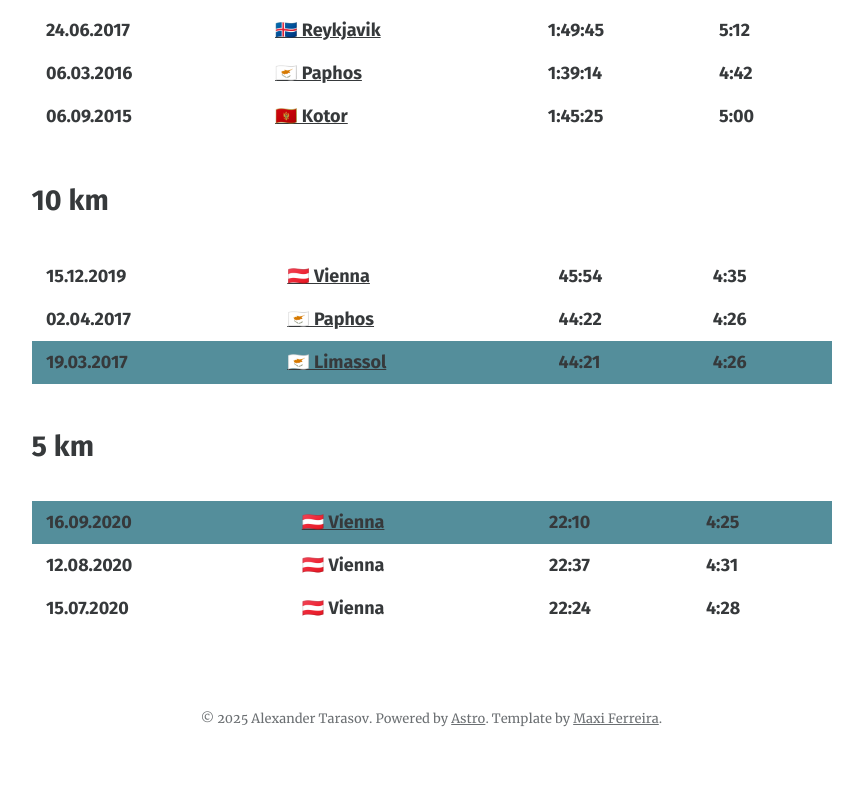
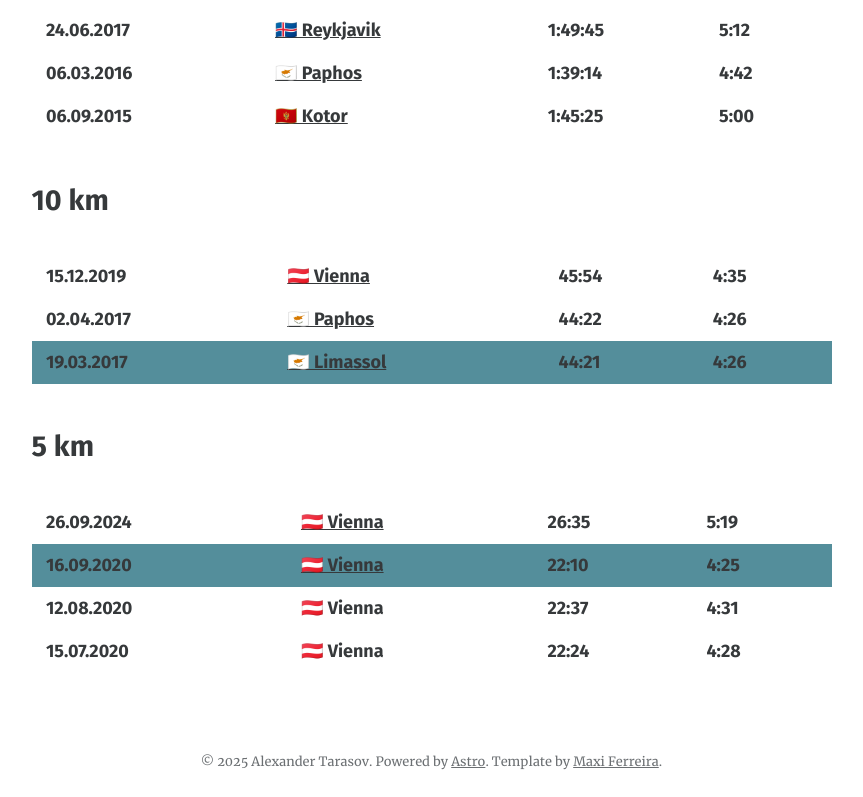
Before and after one commit to oioki/blog, an Astro site: page /running in a window 1280 px wide. Shown: the part 1134-1931 px from the top of the page, without its empty margins (201-1064 px from the left). Before the commit the page ends 1888 px from the top, so only its background shows below. Built offline with nearby package versions, Linux system fonts and the light colour scheme; Astro itself is replaced by a stand-in of ours.

Commit message:
add Vienna Night Run 2024

```diff
--- a/src/pages/running.astro
+++ b/src/pages/running.astro
@@ -174,6 +174,12 @@ const permalink = `${Astro.site.href}running`;
 
     <h2>5 km</h2>
     <table>
+      <tr>
+        <td>26.09.2024</td>
+        <td><a href="https://my1.raceresult.com/267208/certificate/30790/Urkunde">🇦🇹 Vienna</a></td>
+        <td>26:35</td>
+        <td>5:19</td>
+      </tr>
       <tr class="best-time">
         <td>16.09.2020</td>
         <td><a href="https://www.instagram.com/p/CFNjRhwJHT7/">🇦🇹 Vienna</a></td>
```
